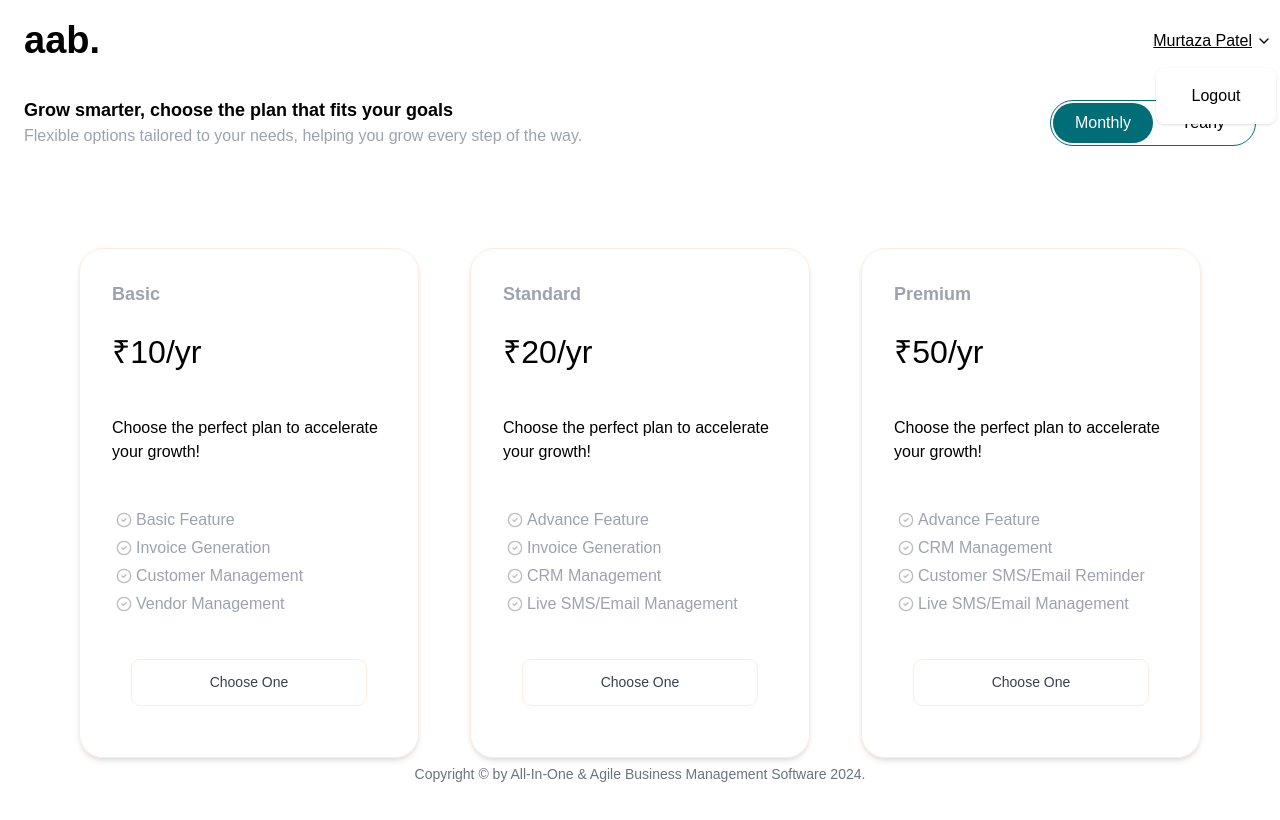
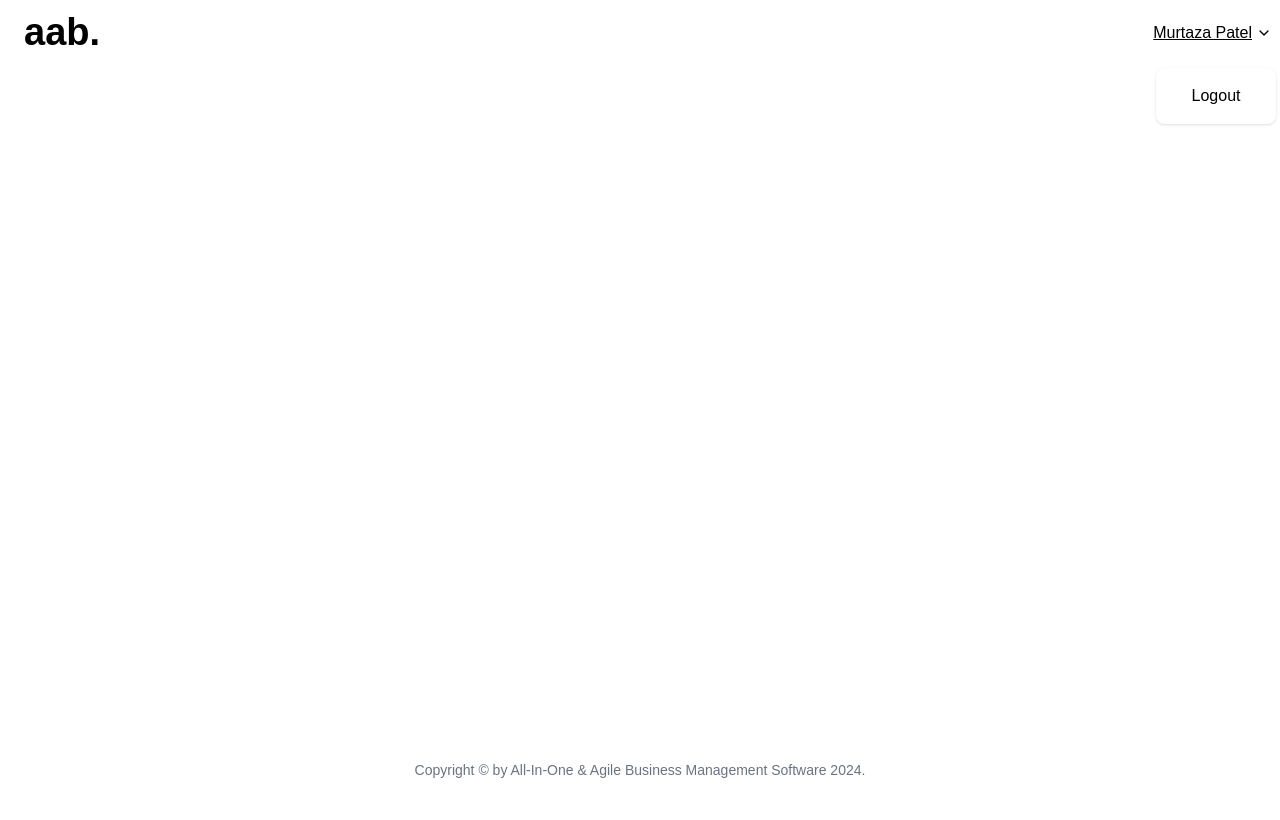
Before and after one commit to alanwarcs/BM_Frontend, a React (Create React App) app: page / in a window 1280 px wide. Both pictures are taken after a click on the button "Murtaza Patel". Shown: the top 820 px of the page. Built offline with nearby package versions, Linux system fonts and the light colour scheme.

Commit message:
component checkout cart added

```diff
--- a/src/App.js
+++ b/src/App.js
@@ -1,10 +1,10 @@
 import './App.css';
-import SelectPlan from './components/SelectPlan';
+import CheckoutCart from './components/CheckoutCart';
 
 function App() {
   return (
     <div className="App">
-      <SelectPlan />
+      <CheckoutCart />
     </div>
   );
 }
--- /dev/null
+++ b/src/components/CheckoutCart.js
@@ -0,0 +1,41 @@
+import React,{useState} from 'react'
+
+const CheckoutCart = () => {
+    const [isDropdownOpen, setIsDropdownOpen] = useState(false);
+
+    const toggleDropdown = () => setIsDropdownOpen(!isDropdownOpen);
+
+    return (
+        <div className='relative flex flex-col items-center justify-between w-full min-h-screen max-h-screen p-1'>
+            <div className='flex text-center md:text-left items-center justify-between w-full'>
+                <h1 className='text-[38px] mx-5 font-bold'>aab.</h1>
+                <div className='flex items-center underline mx-1' onClick={toggleDropdown} tabIndex={0} role="button" aria-expanded={isDropdownOpen} onKeyDown={(e) => { if (e.key === 'Enter') setIsDropdownOpen(!isDropdownOpen); }}>
+                    <p className='m-1'>Murtaza Patel</p>
+                    <svg xmlns="http://www.w3.org/2000/svg" width="16" height="16" viewBox="0 0 24 24" fill="none" stroke="currentColor" strokeWidth="2" strokeLinecap="round" strokeLinejoin="round" className="lucide lucide-chevron-down">
+                        <path d="m6 9 6 6 6-6" />
+                    </svg>
+                </div>
+
+                {isDropdownOpen && (
+                    <div className='absolute right-0 top-16 max-h-60 m-1 bg-white rounded-lg shadow z-10 text-center overflow-hidden py-1'>
+                        <ul className="max-h-48 overflow-y-auto w-[120px]">
+                            <li className="p-3 hover:bg-gray-100">
+                                <a href="/">Logout</a>
+                            </li>
+                        </ul>
+                    </div>
+                )}
+            </div>
+            <form>
+
+            </form>
+            <footer className='my-4 items-center'>
+                <p className='text-sm font-thin text-center text-gray-500'>
+                    Copyright &copy; by All-In-One & Agile Business Management Software {new Date().getFullYear()}.
+                </p>
+            </footer>
+        </div>
+    )
+}
+
+export default CheckoutCart
--- a/src/components/Setup.js
+++ b/src/components/Setup.js
@@ -12,7 +12,6 @@ const Setup = () => {
     const [selectedCountry, setSelectedCountry] = useState(null);
     const [selectedState, setSelectedState] = useState(null);
     const hasFetchedData = useRef(false); // Ref to track fetch status
-
 
     const toggleDropdown = () => setIsDropdownOpen(!isDropdownOpen);
 
```
